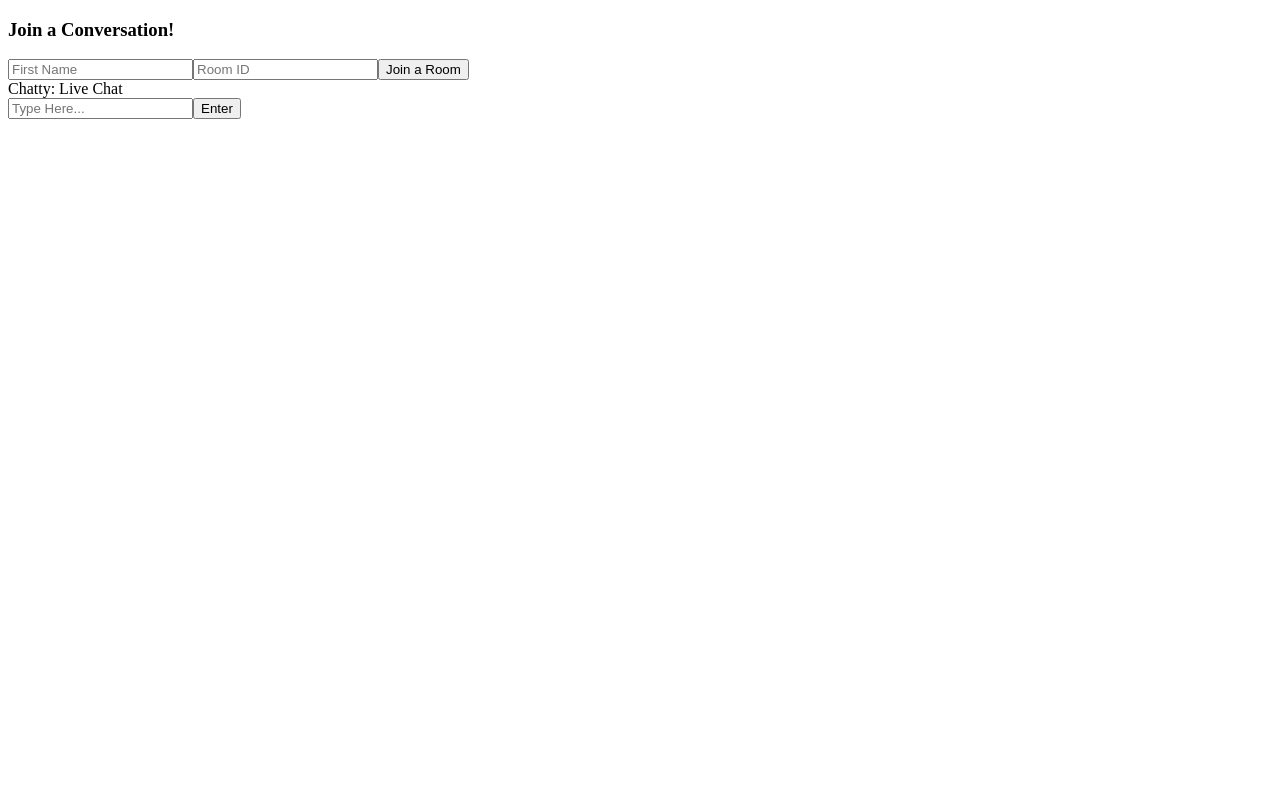
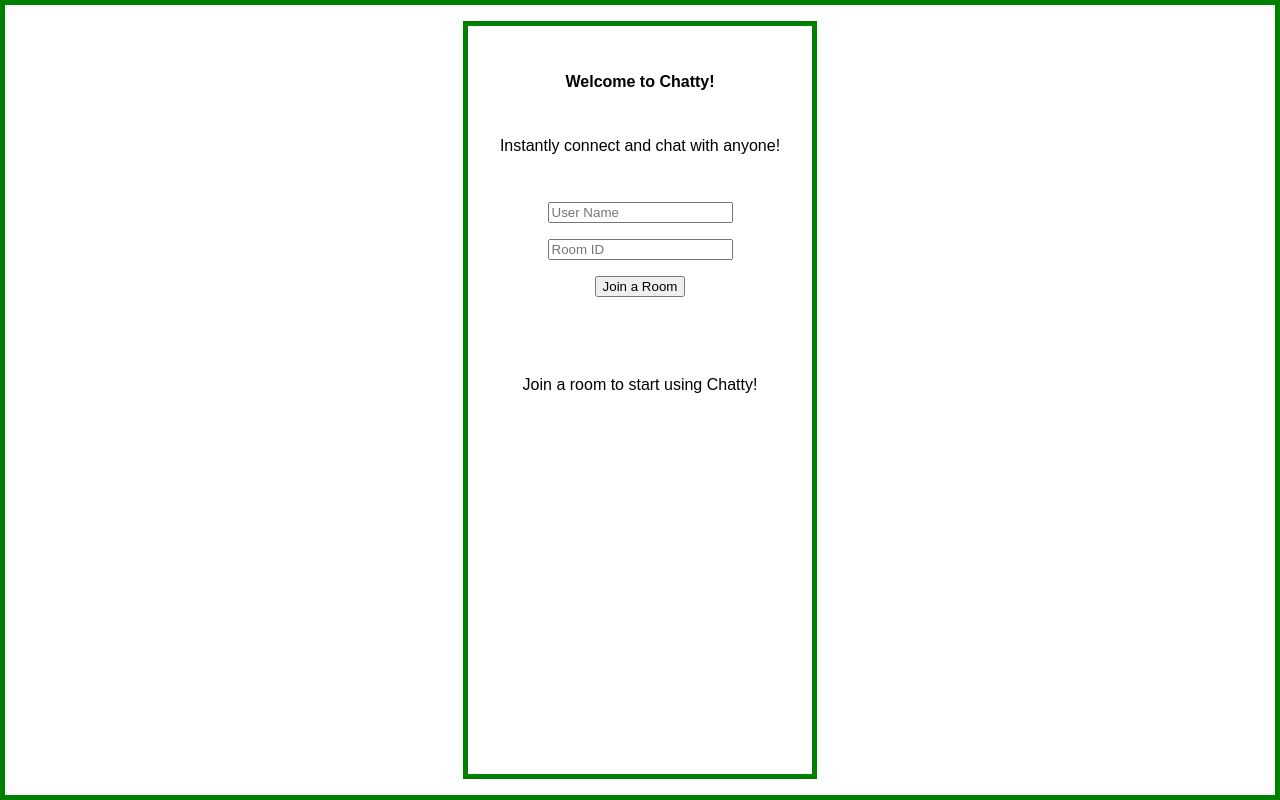
Before and after one commit to Taley-A/Chatty-with-socket-io, a React (Create React App) app in the folder client/: page / in a window 1280 px wide. Built offline with nearby package versions, Linux system fonts and the light colour scheme; no server answers.

Commit message:
CSS + Chatbox conditional rendering

```diff
--- a/client/src/App.js
+++ b/client/src/App.js
@@ -1,26 +1,36 @@
 import React, { useState } from "react";
 import styled from "styled-components";
+import GlobalStyles from "./GlobalStyles";
 import io from "socket.io-client";
 import Chat from "./components/Chat";
+import SignUp from "./components/SignUp";
 
 const socket = io.connect("http://localhost:8000");
 
-function App() {
+const App = () => {
 	const [userName, setUserName] = useState("");
 	const [room, setRoom] = useState("");
+	const [readyToSubmit, setReadytosubmit] = useState(false);
 
-	const joinRoom = () => {
+	const joinRoom = (ev) => {
+		ev.preventDefault();
 		if (userName !== "" && room !== "") {
 			socket.emit("joinRoom", room);
+			setReadytosubmit(true);
 		}
 	};
 
 	return (
+		<>
+			<GlobalStyles />
 			<Box>
-			<Title>Join a Conversation!</Title>
+				<Wrapper>
+					<Title>Welcome to Chatty!</Title>
+					<Info>Instantly connect and chat with anyone!</Info>
+					<InputContainer>
 						<Name
 							type="text"
-				placeholder="First Name"
+							placeholder="User Name"
 							onChange={(ev) => {
 								setUserName(ev.target.value);
 							}}
@@ -33,18 +43,51 @@ function App() {
 							}}
 						/>
 						<Button onClick={joinRoom}>Join a Room</Button>
+					</InputContainer>
 
+					{readyToSubmit === true ? (
 						<Chat socket={socket} userName={userName} room={room} />
+					) : (
+						<SignUp />
+					)}
+				</Wrapper>
 			</Box>
+		</>
 	);
-}
+};
 
 export default App;
 
-const Box = styled.div``;
+const Box = styled.div`
+	display: flex;
+	justify-content: center;
+	border: 5px solid green;
+	width: 100vw;
+	height: 100vh;
+`;
 
-const Title = styled.h3``;
+const Wrapper = styled.form`
+	text-align: center;
+	border: 5px solid green;
+	margin: 1rem;
+`;
+const Title = styled.h2`
+	margin: 3rem;
+`;
+const Info = styled.div`
+	margin: 2rem;
+`;
 
-const Name = styled.input``;
-const Room = styled.input``;
+const InputContainer = styled.div`
+	display: flex;
+	flex-direction: column;
+	justify-content: center;
+	align-items: center;
+`;
+const Name = styled.input`
+	margin: 1rem;
+`;
+const Room = styled.input`
+	margin-bottom: 1rem;
+`;
 const Button = styled.button``;
--- /dev/null
+++ b/client/src/GlobalStyles.js
@@ -0,0 +1,62 @@
+import { createGlobalStyle } from "styled-components";
+
+export default createGlobalStyle`
+
+        *,
+        *:before,
+        *:after {
+            box-sizing: border-box;
+            -webkit-font-smoothing: antialiased;
+        }
+
+        html, body, div,
+        input, button, select, option,
+        h1, h2, h3, h4, h5, h6, p,
+        text {
+            font-family: 'Encode Sans Expanded', sans-serif;
+
+        }
+
+        html, body {
+            max-width: 100vw;
+        }
+
+        html, body, div, span, applet, object, iframe,
+        h1, h2, h3, h4, h5, h6, p, blockquote, pre,
+        a, abbr, acronym, address, big, cite, code,
+        del, dfn, em, img, ins, kbd, q, s, samp,
+        small, strike, strong, sub, sup, tt, var,
+        b, u, i, center,
+        dl, dt, dd, ol, ul, li,
+        fieldset, form, label, legend,
+        caption, tbody, tfoot, thead, tr, th, td,
+        article, aside, canvas, details, embed,
+        figure, figcaption, footer, header, hgroup,
+        menu, nav, output, ruby, section, summary,
+        time, mark, audio, video {
+            margin: 0;
+            padding: 0;
+            border: 0;
+            font-size: 100%;
+            vertical-align: baseline;
+        }
+        /* HTML5 display-role reset for older browsers */
+        article, aside, details, figcaption, figure,
+        footer, header, hgroup, menu, nav, section {
+            display: block;
+        }
+        body {
+            line-height: 1;
+        }
+        ol, ul {
+            list-style: none;
+        }
+        blockquote, q {
+            quotes: none;
+        }
+        blockquote:before, blockquote:after,
+        q:before, q:after {
+            content: '';
+            content: none;
+        }
+    `;
--- a/client/src/components/Chat.js
+++ b/client/src/components/Chat.js
@@ -20,7 +20,6 @@ const Chat = ({ socket, userName, room }) => {
 				message: currentMessage,
 				time: moment().format("MMMM Do, h:mm a"),
 			};
-
 			await socket.emit("sendMessage", messageData);
 		}
 	};
--- /dev/null
+++ b/client/src/components/SignUp.js
@@ -0,0 +1,19 @@
+import React from "react";
+import styled from "styled-components";
+
+const SignUp = () => {
+	return (
+		<Wrapper>
+			<Join>Join a room to start using Chatty!</Join>
+		</Wrapper>
+	);
+};
+
+export default SignUp;
+
+const Wrapper = styled.div`
+	display: flex;
+	justify-content: center;
+	margin-top: 5rem;
+`;
+const Join = styled.div``;
```
Lines whose indentation alone changed are shown as unchanged.
